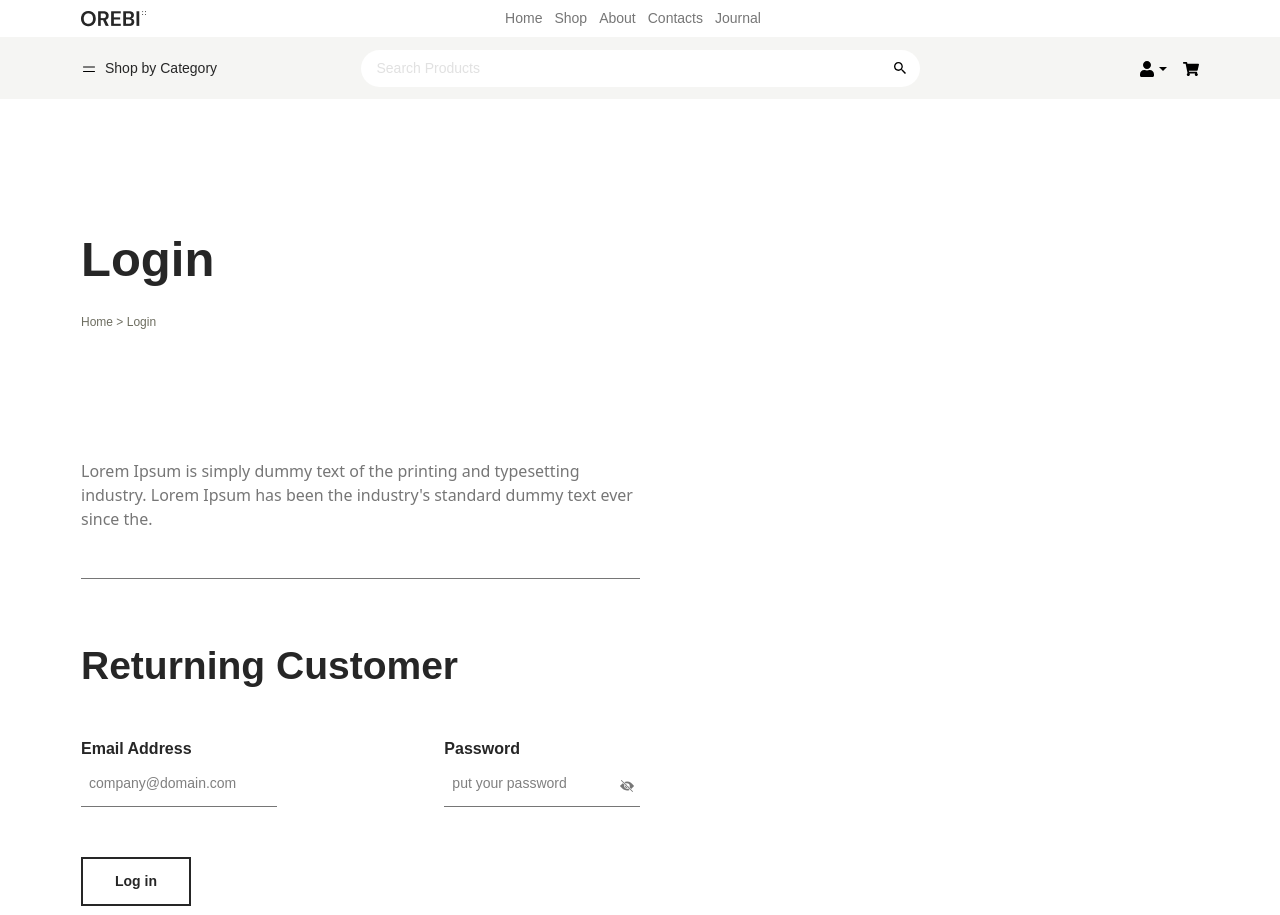
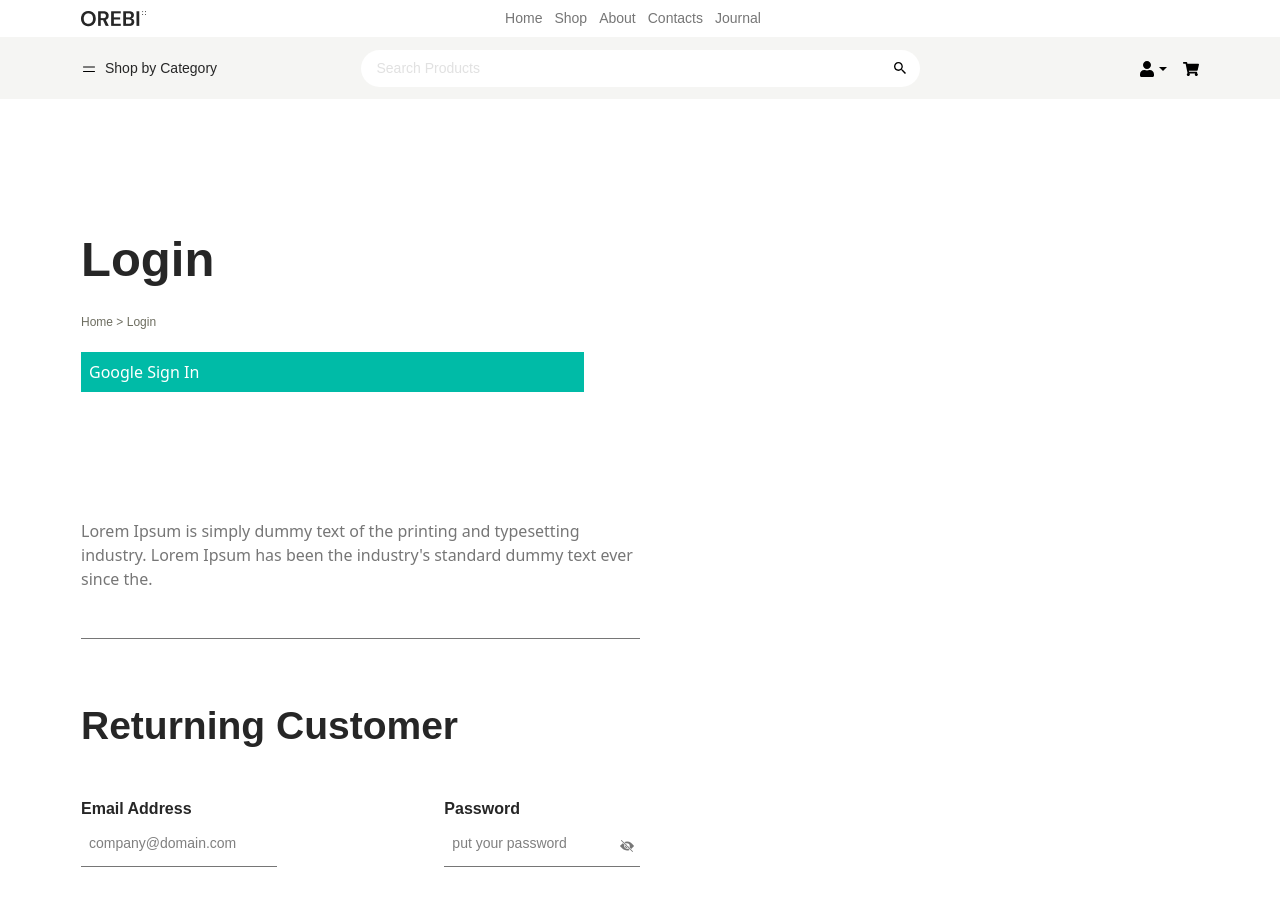
Before and after one commit to iveeakter78/final-pro, a React (Vite) app: page /login in a window 1280 px wide. Shown: the top 915 px of the page. Built offline with nearby package versions, Linux system fonts and the light colour scheme; no server answers.

Commit message:
first commit

```diff
--- a/src/pages/LogIn.jsx
+++ b/src/pages/LogIn.jsx
@@ -4,9 +4,11 @@ import { Link } from 'react-router-dom'
 import { FaEye } from 'react-icons/fa'
 import { IoIosEye, IoIosEyeOff } from 'react-icons/io'
 import { Bounce, toast, ToastContainer } from 'react-toastify'
+// import { createUserWithEmailAndPassword, getAuth } from "firebase/auth";
+import { getAuth, signInWithEmailAndPassword, signInWithPopup } from "firebase/auth";
+import { GoogleAuthProvider } from "firebase/auth";
 
 const LogIn = () => {
-
   const [show, setShow] = useState(false)
   const [checkInform, setCheckInform] = useState({
     password: "",
@@ -22,9 +24,42 @@ const LogIn = () => {
 
   }
 
+  const handleGoogleSignIn = () =>{
+    const auth = getAuth()
+     const provider = new GoogleAuthProvider();
+    signInWithPopup(auth, provider)
+  .then((result) => {
+     console.log(result);
+
+    toast.success(result)
+
+  })
+  .catch((error) => {
+      toast.error(error);
+  });
+
+  }
+
+
+
  const handleLog = () =>{
-  console.log(checkInform);
-  toast("LogIn successfully")
+  // console.log(checkInform);
+    const auth = getAuth()
+    const provider = new GoogleAuthProvider();
+   const email = checkInform.email;
+   const password = checkInform.password
+
+   signInWithEmailAndPassword(auth, email, password)
+  .then((user) => {
+    console.log(user);
+    toast.success("LogIn successfully")
+  })
+  .catch((error) => {
+    const errorCode = error.code;
+    const errorMessage = error.message;
+    toast.error(errorCode);
+
+  });
  }
   return (
    <>
@@ -45,6 +80,11 @@ transition={Bounce}
     <h2 className='font-dm font-bold text-[#262626] text-[49px] capitalize mb-[11px] mt-[124px]'>Login</h2>
     <span className='font-dm text-[12px] text-[#6D6D60] capitalize'><Link to={"/"}>Home</Link>  &gt; <Link to={"/login"}>Login</Link></span>
     {/* second */}
+    <div className='w-[45%]'
+    onClick={handleGoogleSignIn}
+    >
+      <p className='mt-[20px] bg-teal-500 py-2 text-white ps-2'>Google Sign In</p>
+    </div>
     <p className='mt-[127px] w-[50%] text-[#767676]'>Lorem Ipsum is simply dummy text of the printing and typesetting industry. Lorem Ipsum has been the industry's standard dummy text ever since the.</p>
    <hr className='mt-[47px] w-[50%] text-[#767676]'></hr>
     <div className='mt-[58px] w-[50%]'>
@@ -84,7 +124,7 @@ transition={Bounce}
        onClick={handleLog}
       className='font-dm font-bold text-[#262626] hover:text-[#ffff] mt-[50px]
       text-[14px] bg-[#ffff] hover:bg-[#262626] py-3 px-8
-      border-2 border-[#262626] cursor-pointer'>Log in</button>
+      border-2 border-[#262626] cursor-pointer'>Submit</button>
     </div>
    </Container>
    </>
--- a/src/pages/SignUp.jsx
+++ b/src/pages/SignUp.jsx
@@ -18,6 +18,8 @@ const SignUp = () => {
       repet: "",
       email: ""
    })
+
+   const [error, setError] = useState("")
 
    const handleClick = () =>{
       setShow(!show)
@@ -43,11 +45,10 @@ const SignUp = () => {
   })
   .catch((error) => {
     const errorCode = error.code;
-    const errorMessage = error.message;
-    // ..
-    console.log(errorCode);
-    console.log(errorMessage);
-    toast.error(errorCode)
+    if(errorCode.includes("auth/email-already-in-use")){
+      setError("This Email is already used")
+      // toast.error(error)
+    }
 
   });
 
@@ -73,6 +74,9 @@ transition={Bounce}
     <h2 className='font-dm font-bold text-[#262626] text-[49px] capitalize mb-[11px] mt-[124px]'>Sign up</h2>
     <span className='font-dm text-[12px] text-[#6D6D60] capitalize'><Link to={"/"}>Home</Link>  &gt; <Link to={"/signup"}></Link>SignUp</span>
     {/* second */}
+    {error &&
+     <p className='mt-[30px] py-2 px-2 bg-red-500 text-white w-[45%]'>{error}</p>
+     }
     <p className='mt-[127px] w-[50%] text-[#767676]'>Lorem Ipsum is simply dummy text of the printing and typesetting industry. Lorem Ipsum has been the industry's standard dummy text ever since the.</p>
    <hr className='mt-[47px] w-[50%] text-[#767676]'></hr>
     <div className='mt-[58px] w-[50%]'>
@@ -154,7 +158,7 @@ transition={Bounce}
       onClick={handleSign}
       className='font-dm font-bold text-[#262626] hover:text-[#ffff] mt-[50px]
       text-[14px] bg-[#ffff] hover:bg-[#262626] py-3 px-8
-      border-2 border-[#262626] cursor-pointer'>Log in</button>
+      border-2 border-[#262626] cursor-pointer'>SignUp</button>
     </div>
    </Container>
    </>
```
